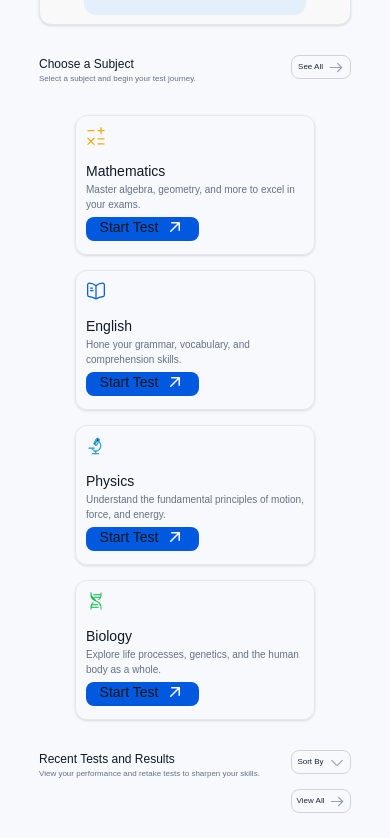
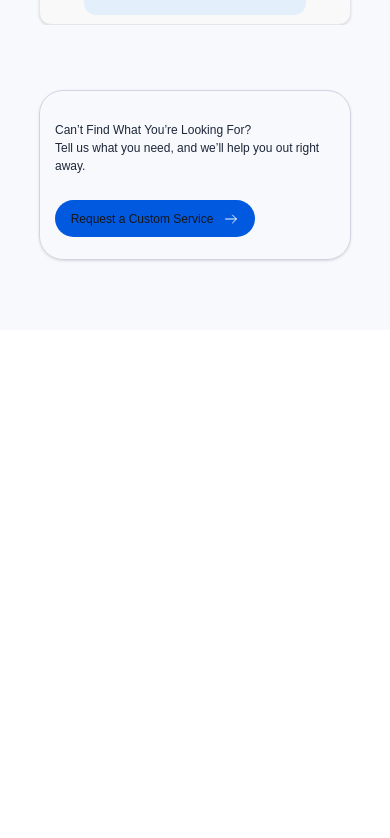
Before and after one commit to Honourable1234/studyHug, a Next.js app: page /Dashboard in a window 390 px wide. Shown: the part 806-1644 px from the top of the page. After the commit the page ends 1136 px from the top, so only its background shows below. Built offline with nearby package versions, Linux system fonts and the light colour scheme.

Commit message:
commitment for 1st of december 2024

```diff
--- a/app/Components/DashboardSection1.js
+++ b/app/Components/DashboardSection1.js
@@ -16,7 +16,7 @@ export default function Section1() {
            <ColouredBox customStyle="bg-[#E3EFFCF5]" title="Manage Your Account" content="Update your profile, and customize your preferences." imageUrl="/images/Setting.svg"/>
         </div>
        </div>
-       <div className="mt-[20px] flex justify-between mt-[30px] sm:mt-[60px]">
+       <div className="mt-[20px] hidden sm:flex justify-between mt-[30px] sm:mt-[60px]">
        <div>
          <p className="text-[#101928] text-rethink text-[12px] sm:text-[18px] text-[#101928]">Choose a Subject</p>
          <p className="text-[8px] sm:text-[12px] text-rethink text-[#667185]">Select a subject and begin your test journey.</p>
--- a/app/Components/DashboardSection2.js
+++ b/app/Components/DashboardSection2.js
@@ -5,13 +5,13 @@ import Image from 'next/image';
 export default function Section2() {
   return (
     <div className="bg-[#F7F9FC] pt-[15px] px-[10%] pb-[70px]">
-      <div className="sm:grid grid-cols-2 xl:flex">
+      <div className="hidden sm:grid grid-cols-2 xl:flex">
         <Subject title="Mathematics"  content="Master algebra, geometry, and more to excel in your exams." imageUrl="/images/Maths.svg"/>
         <Subject title="English"  content="Hone your grammar, vocabulary, and comprehension skills." imageUrl="/images/English.svg"/>
         <Subject title="Physics"  content="Understand the fundamental principles of motion, force, and energy." imageUrl="/images/Physics.svg"/>
         <Subject title="Biology"  content="Explore life processes, genetics, and the human body as a whole." imageUrl="/images/Biology.svg"/>
       </div>
-      <div className="mt-[20px] flex justify-between mt-[30px] sm:mt-[60px]">
+      <div className="mt-[20px] hidden sm:flex justify-between mt-[30px] sm:mt-[60px]">
         <div>
          <p className="text-[#101928] text-rethink text-[12px] sm:text-[18px] text-[#101928]">Recent Tests and Results</p>
          <p className="text-[8px] sm:text-[12px] text-rethink text-[#667185]">View your performance and retake tests to sharpen your skills.</p>
@@ -23,7 +23,7 @@ export default function Section2() {
          </div>
         </div>
        </div>
-       <div className="mt-[50px] m-auto flex flex-wrap justify-between">
+       <div className="mt-[50px] m-auto hidden sm:flex flex-wrap justify-between">
          <Results subject="Mathematics" date="October 21, 2024" score="85%" />
          <Results subject="Mathematics" date="October 21, 2024" score="85%" />
          <Results subject="Mathematics" date="October 21, 2024" score="85%" />
--- a/app/Subjects/page.js
+++ b/app/Subjects/page.js
@@ -13,7 +13,8 @@ export default function page() {
         />
         <button className="hidden gap-[4px] text-black rs:flex items-center justify-center w-[84px] h-[36px] rounded-[8px] text-[14px] text-[#344054] border border-inherit">Filter <Image  src="/images/Filter.svg" alt="Filter Logo"width={15} height={15}/></button>
       </div>
-      <div className="rounded-b-[12px] min-h-[200px] border border-inherit pt-[20px] pb-[20px] flex flex-wrap max-w-[1010px]">
+      <div className="rounded-b-[12px] min-h-[200px] border border-inherit pt-[20px] pb-[20px] max-w-[1010px]">
+          <div className="flex flex-wrap">
             <Subject title="Mathematics"  content="Master algebra, geometry, and more to excel in your exams." imageUrl="/images/Maths.svg"/>
             <Subject title="English"  content="Hone your grammar, vocabulary, and comprehension skills." imageUrl="/images/English.svg"/>
             <Subject title="Physics"  content="Understand the fundamental principles of motion, force, and energy." imageUrl="/images/Physics.svg"/>
@@ -21,6 +22,10 @@ export default function page() {
             <Subject title="Biology"  content="Explore life processes, genetics, and the human body as a whole." imageUrl="/images/Biology.svg"/>
             <Subject title="Biology"  content="Explore life processes, genetics, and the human body as a whole." imageUrl="/images/Biology.svg"/>
           </div>
+          <div className="justify-center h-[150px] items-center flex">
+            <button className="w-[150px] h-[36px] rounded-[8px] border border-[#C3D0EC] text-[#475367] text-[14px]">See More Subjects</button>
+          </div>
+      </div>
     </div>
   )
 }
```
Lines whose indentation alone changed are shown as unchanged.
